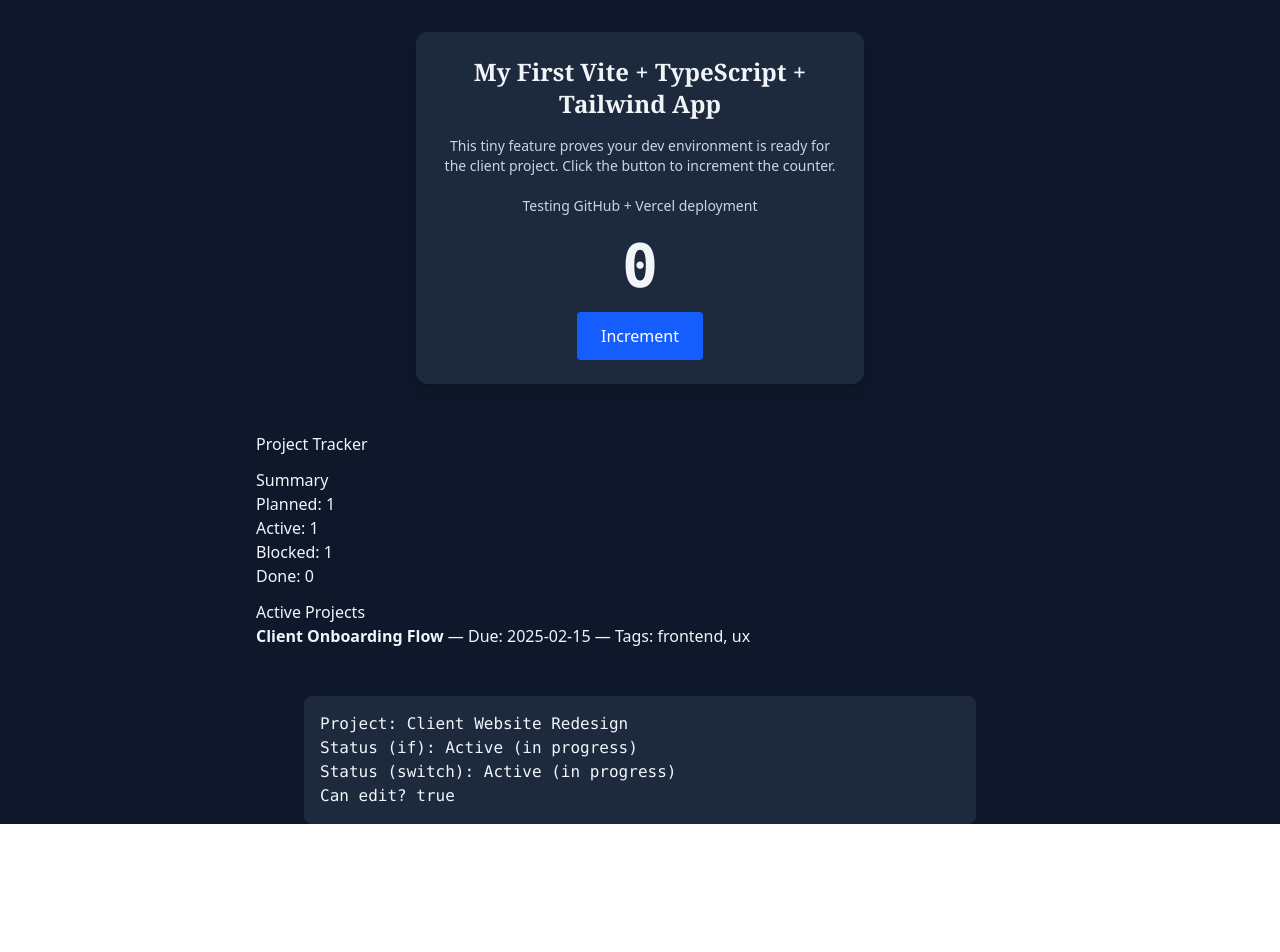
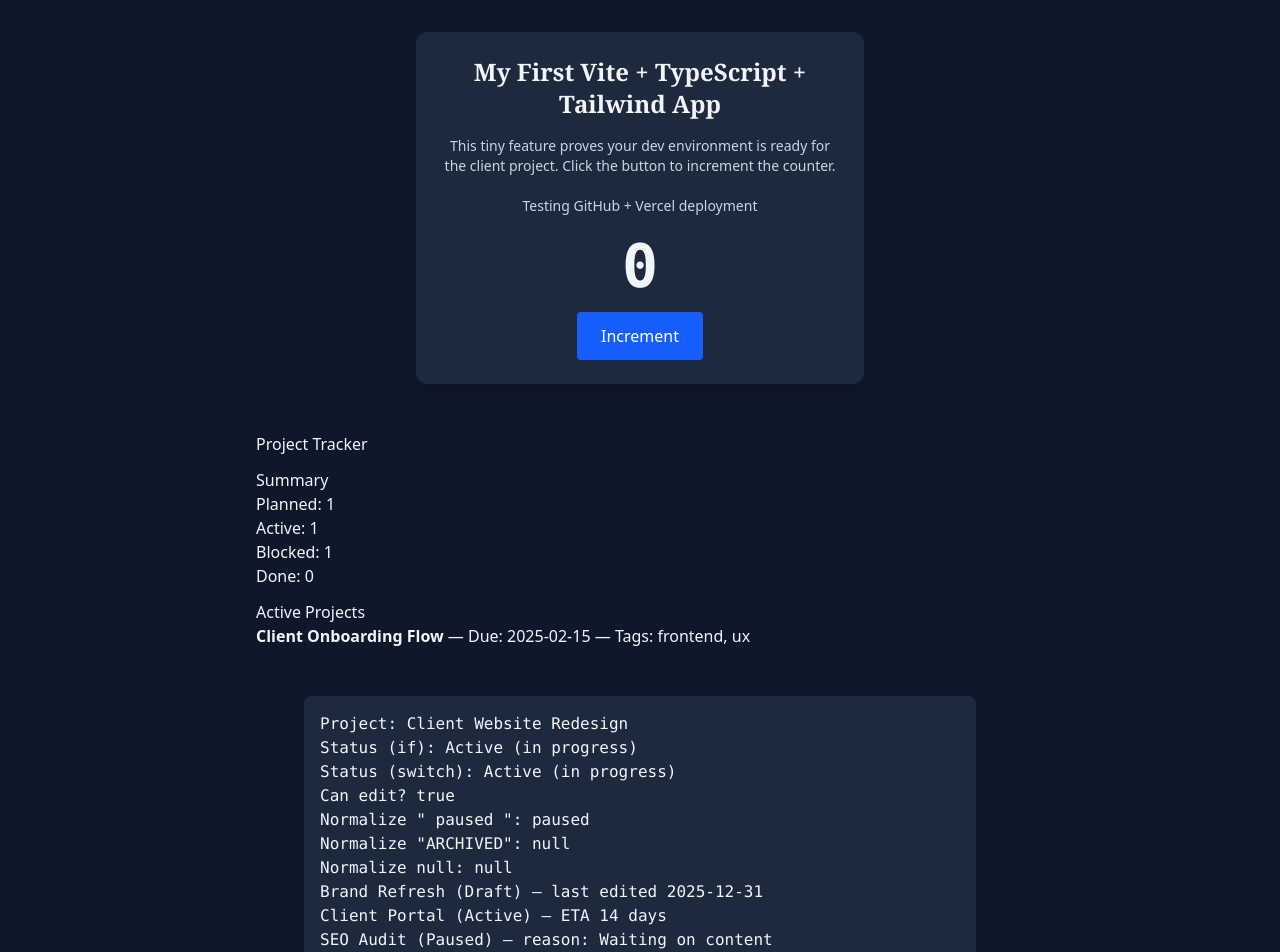
Before and after one commit to quangphatmai/dwdd2720, a React (Vite) app: page / in a window 1280 px wide. Shown: the top 952 px of the page. Before the commit the page ends 824 px from the top, so only its background shows below. Built offline with nearby package versions, Linux system fonts and the light colour scheme.

Commit message:
feat: add project record normalization and formatting functions and practicing discriminated union

```diff
--- a/src/App.tsx
+++ b/src/App.tsx
@@ -6,6 +6,19 @@ import "./index.css";
 import { projects } from "./data/projects";
 import { countByStatus, formatDueDate, getProjectsByStatus } from "./utils/projectUtils";
 import { projectA, statusLabelIf, statusLabelSwitch, canEditProject } from "./status";
+import { normalizeStatus } from "./status";
+import { formatProjectRecord, type ProjectRecord } from "./status";
+
+const records: ProjectRecord[] = [
+  { id: "p10", name: "Brand Refresh", status: "draft", lastEditedAt: "2025-12-31" },
+  { id: "p11", name: "Client Portal", status: "active", etaDays: 14 },
+  { id: "p12", name: "SEO Audit", status: "paused", pauseReason: "Waiting on content" },
+  { id: "p13", name: "Landing Page", status: "completed", completedAt: "2025-12-15" },
+];
+
+
+
+
 
 
 const lines = [
@@ -16,6 +29,14 @@ const lines = [
 ];
 
 console.log(lines.join("\n"));
+
+lines.push(`Normalize " paused ": ${normalizeStatus(" paused ")}`);
+lines.push(`Normalize "ARCHIVED": ${normalizeStatus("ARCHIVED")}`);
+lines.push(`Normalize null: ${normalizeStatus(null)}`);
+
+for (const r of records) {
+  lines.push(formatProjectRecord(r));
+}
 
 function App() {
   const active = getProjectsByStatus(projects, "active");
--- a/src/status.ts
+++ b/src/status.ts
@@ -53,3 +53,76 @@ export function canEditProject(status: ProjectStatus): boolean {
   // Client story rule example: completed projects are read-only.
   return status !== "completed";
 }
+
+export type StatusInput = ProjectStatus | string | null | undefined;
+
+const allowedStatuses: readonly ProjectStatus[] = [
+  "draft",
+  "active",
+  "paused",
+  "completed",
+] as const;
+
+export function normalizeStatus(input: StatusInput): ProjectStatus | null {
+  // Handle null/undefined early
+  if (input == null) return null;
+
+  // If it's already a ProjectStatus, it's safe.
+  // But at runtime it's still just a string, so we validate with a list.
+  if (typeof input === "string") {
+    const trimmed = input.trim().toLowerCase();
+    if ((allowedStatuses as readonly string[]).includes(trimmed)) {
+      return trimmed as ProjectStatus;
+    }
+  }
+
+  return null;
+}
+
+// Example of discriminated unions for project records
+export type DraftProject = {
+  id: string;
+  name: string;
+  status: "draft";
+  lastEditedAt: string;
+};
+
+export type ActiveProject = {
+  id: string;
+  name: string;
+  status: "active";
+  etaDays: number;
+};
+
+export type PausedProject = {
+  id: string;
+  name: string;
+  status: "paused";
+  pauseReason: string;
+};
+
+export type CompletedProject = {
+  id: string;
+  name: string;
+  status: "completed";
+  completedAt: string;
+};
+
+export type ProjectRecord =
+  | DraftProject
+  | ActiveProject
+  | PausedProject
+  | CompletedProject;
+
+export function formatProjectRecord(p: ProjectRecord): string {
+  switch (p.status) {
+    case "draft":
+      return `${p.name} (Draft) — last edited ${p.lastEditedAt}`;
+    case "active":
+      return `${p.name} (Active) — ETA ${p.etaDays} days`;
+    case "paused":
+      return `${p.name} (Paused) — reason: ${p.pauseReason}`;
+    case "completed":
+      return `${p.name} (Completed) — done on ${p.completedAt}`;
+  }
+}
```
